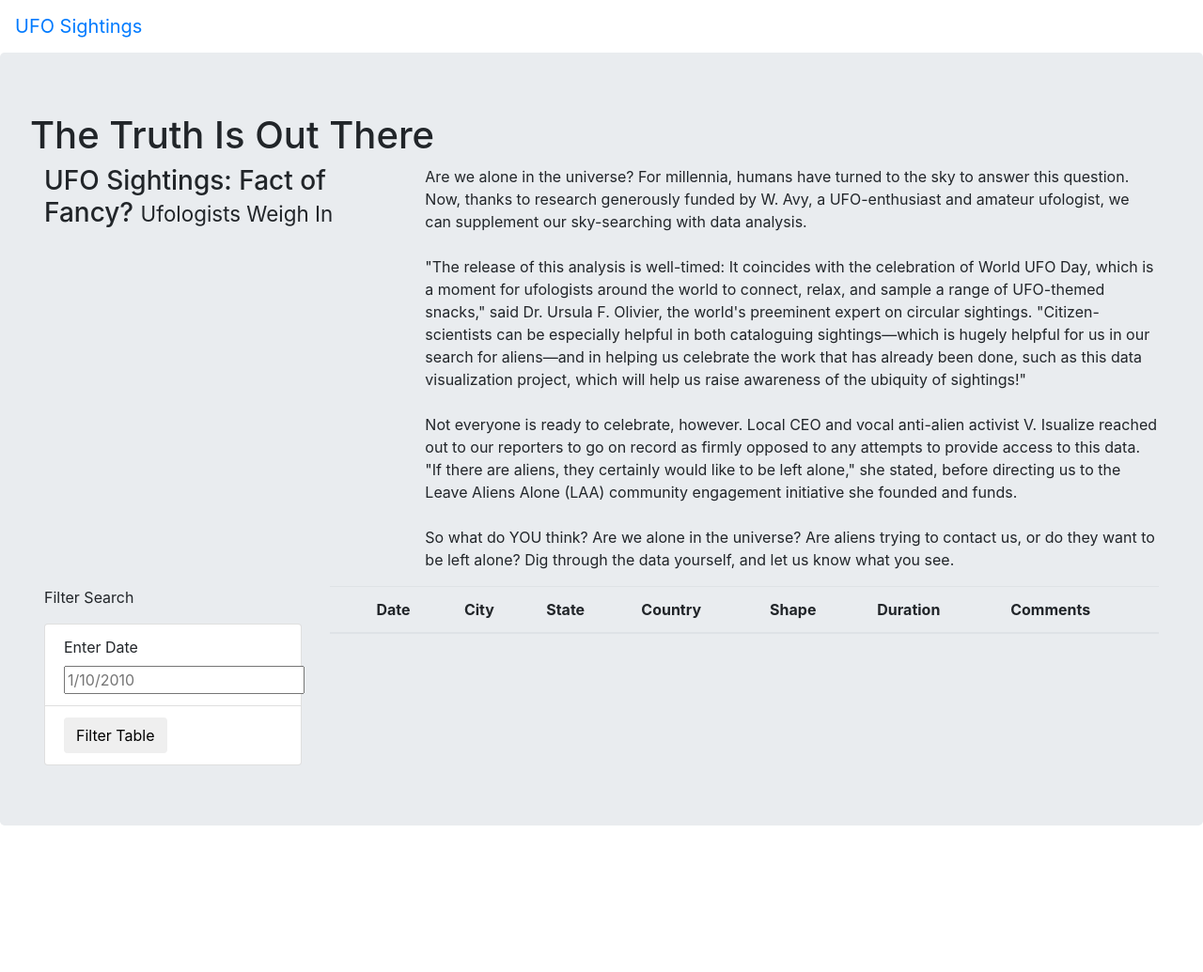
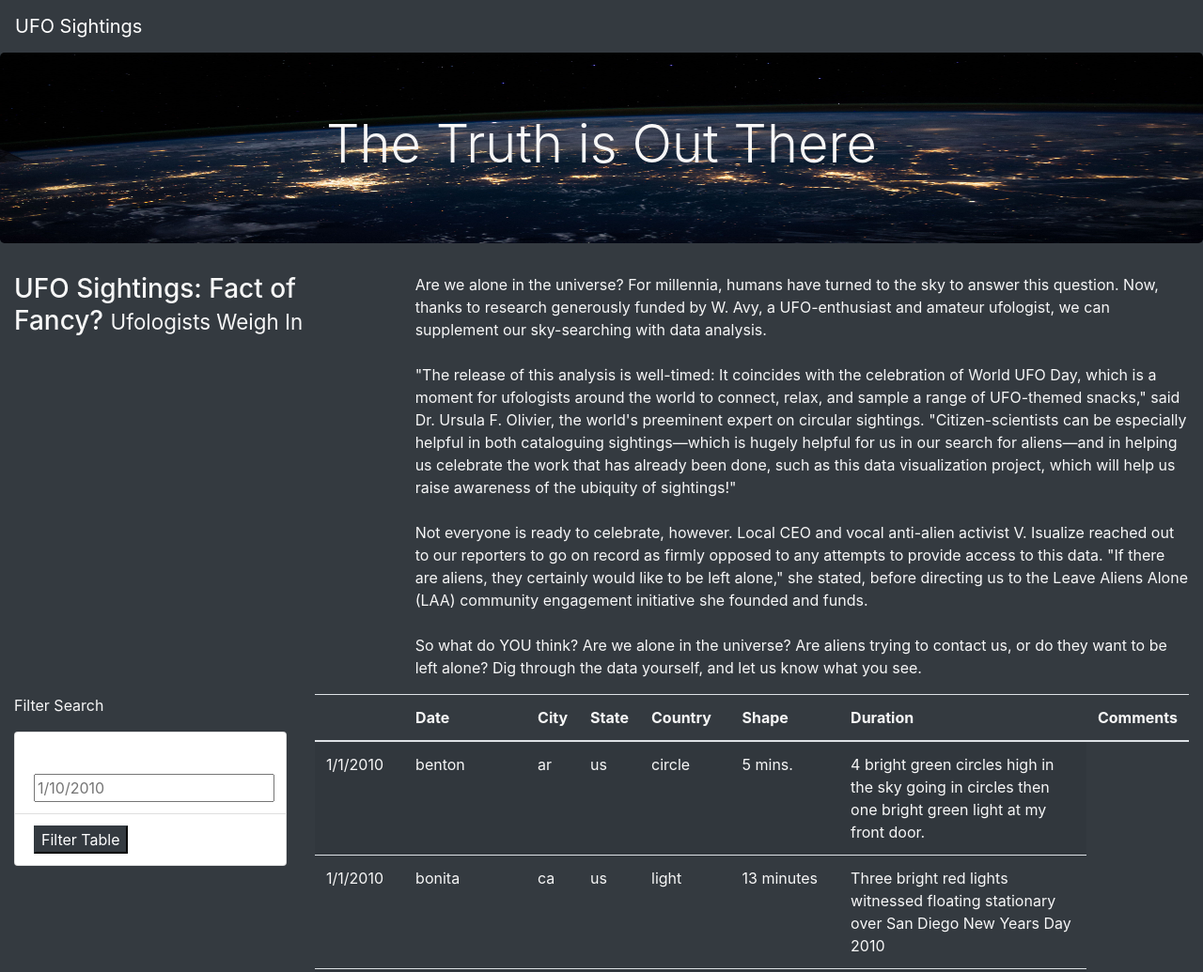
Before and after one commit to cgruns4/UFOs, a plain HTML site: page index.html in a window 1280 px wide. Shown: the top 1035 px of the page at 94% size. Before the commit the page ends 911 px from the top, so only its background shows below. Drawn offline with nearby package versions, Linux system fonts and the light colour scheme; files that its build step writes are made by us from their sources; files whose address does not match are found by name.

Commit message:
customized with css and bootstrap to finish webpage

```diff
--- a/index.html
+++ b/index.html
@@ -11,19 +11,19 @@
     integrity="sha384-Gn5384xqQ1aoWXA+058RXPxPg6fy4IWvTNh0E263XmFcJlSAwiGgFAW/dAiS6JXm"
     crossorigin="anonymous"
   />
-<link rel="stylesheet" href="static/css/style.css">
+<link rel="stylesheet" href="C:\Users\chris\CU-Repositories\UFOs\static\style.css">
 
 </head>
-<body>
+<body class="bg-dark">
     <div class="wrapper">
-        <nav class="navbar navbar-expand-lg">
+        <nav class="navbar navbar-dark bg-dark navbar-expand-lg">
             <a class="navbar-brand" href="index.html">UFO Sightings</a>
         </nav>
     </div>
 
     <div class="jumbotron">
-        <h1>The Truth Is Out There</h1>
-    <div>
+        <h1 class="display-4">The Truth is Out There</h1>
+    </div>
 
     <div class="container-fluid">
         <div class="row">
@@ -41,15 +41,15 @@
     <div class="container-fluid">
         <div class="row">
           <div class="col-md-3">
-            <form>
+            <form"btn-dark">
                 <p>Filter Search</p>
-                    <ul class="list-group">
-                        <li class="list-group-item">
+                    <ul class="list-group btn-dark">
+                        <li class="list-group-item btn-dark">
                             <label for="date">Enter Date</label>
                             <input type="text" placeholder="1/10/2010" id="datetime" />
                         </li>
-                        <li class="list-group-item">
-                            <button id="filter-btn" type="button" class="btn btn-default">Filter Table</button>
+                        <li class="list-group-item btn-dark">
+                            <button id="filter-btn" type="button" class="btn-dark">Filter Table</button>
                         </li>
                     </ul>
             </form>
@@ -74,7 +74,9 @@
           </div>
         </div>
       </div>
-
+    <script src="https://cdnjs.cloudflare.com/ajax/libs/d3/4.11.0/d3.js"></script>
+    <script src="C:\Users\chris\CU-Repositories\UFOs\js\data.js"></script>
+    <script src="C:\Users\chris\CU-Repositories\UFOs\js\app.js"></script>
 
 </body>
 </html>
--- a/static/style.css
+++ b/static/style.css
@@ -0,0 +1,10 @@
+body {
+
+    color: #f7f7f7;
+  }
+
+.jumbotron {
+    background-image: url("../images/nasa.jpg");
+    background-size: 100% 100%;
+    text-align: center;
+}
```
Also changed, not shown: images/nasa.jpg (added).
